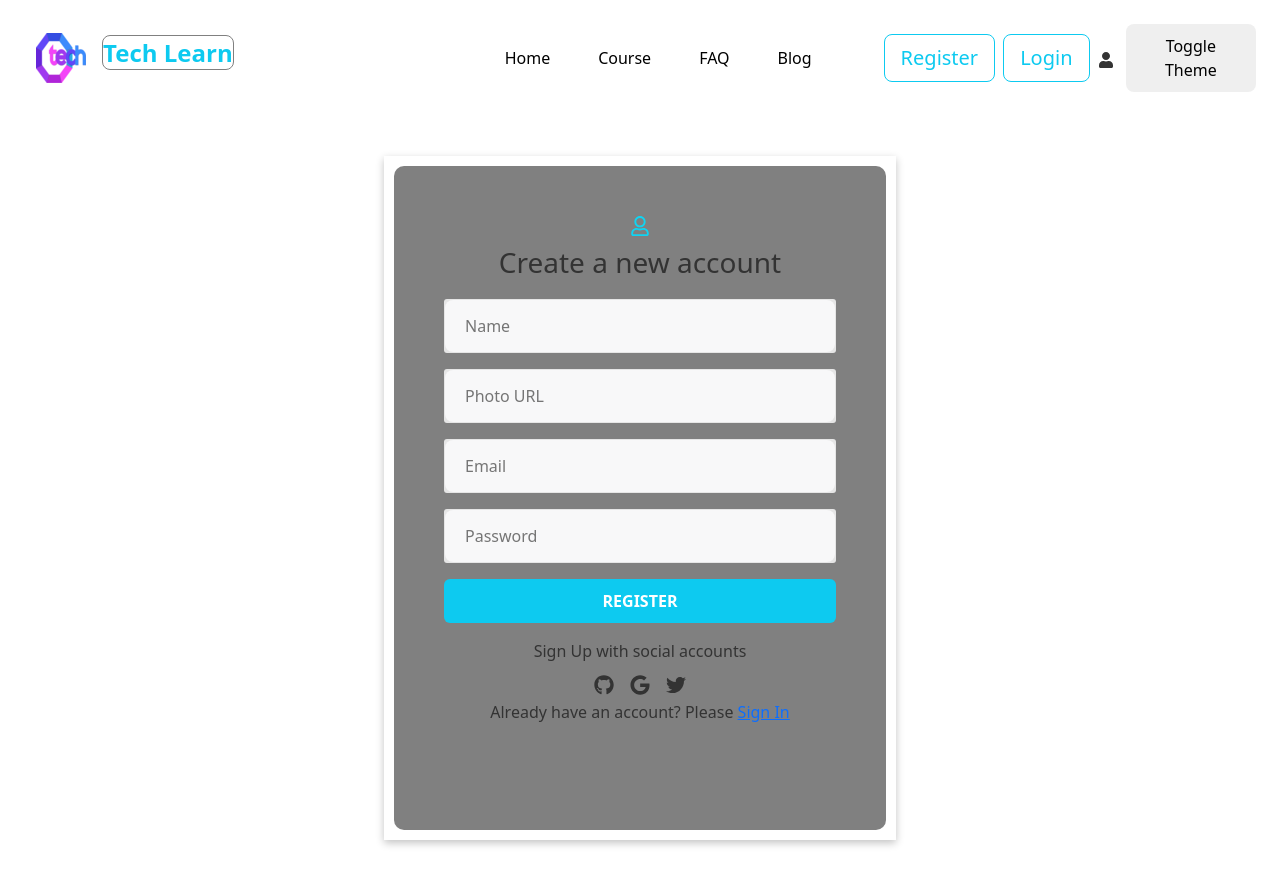
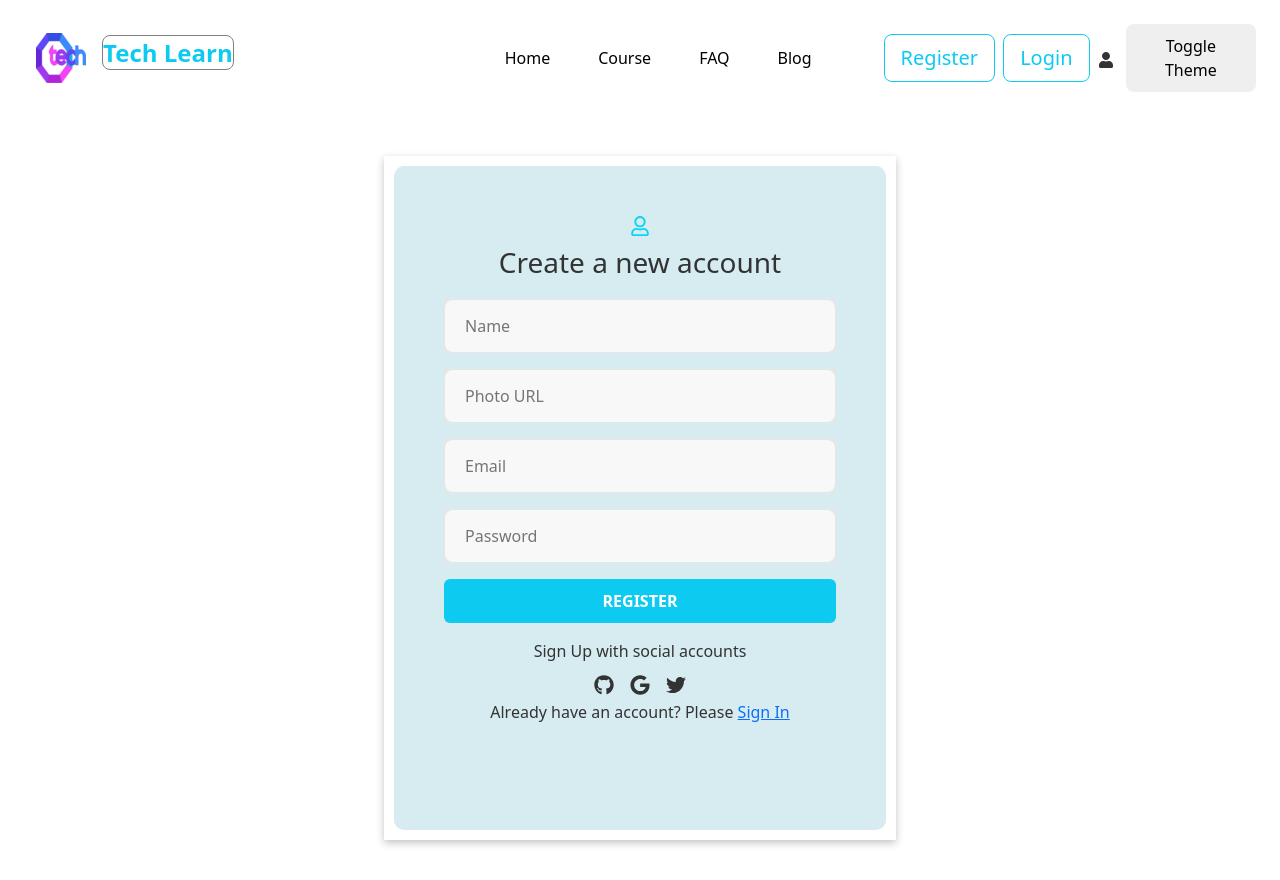
Before and after one commit to Ashraf59/tech-learn-client, a React (Create React App) app: page /register in a window 1280 px wide. Built offline with nearby package versions, Linux system fonts and the light colour scheme; no server answers.

Commit message:
React Pdf file added

```diff
--- a/package.json
+++ b/package.json
@@ -15,6 +15,7 @@
     "react-icons": "^4.6.0",
     "react-router-dom": "^6.4.2",
     "react-scripts": "5.0.1",
+    "react-to-pdf": "^0.0.14",
     "react-toastify": "^9.0.8",
     "web-vitals": "^2.1.4"
   },
--- a/src/Pages/Register/Register.css
+++ b/src/Pages/Register/Register.css
@@ -36,7 +36,7 @@ input{
 }
 .wrap-login{
     width:500px;
-    background-color: gray;
+    background-color: #d6ecf0;
     border-radius: 10px;
     position: relative;
 }
--- a/src/Shared/CourseDetails/CourseDetails.js
+++ b/src/Shared/CourseDetails/CourseDetails.js
@@ -1,11 +1,15 @@
 import React from 'react';
-import { Image } from 'react-bootstrap';
+import { Button, Image } from 'react-bootstrap';
 import { Link } from 'react-router-dom';
 import { FaStar  } from 'react-icons/fa';
+import Pdf from 'react-to-pdf';
+
 
 
 const CourseDetails = ({course}) => {
     const {title, image_url, details, instructor, _id, rating} = course;
+    const ref = React.createRef()
+
     return (
         <div className='shadow p-4 mb-4 rounded-3'>
             <img className = "img-fluid rounded-3" src={image_url} alt="" />
@@ -40,13 +44,25 @@ const CourseDetails = ({course}) => {
 
             </div>
 
+
+
             </div>
+
 
 
 
             </div>
 
 
+            <div>
+            <Pdf targetRef={ref} filename="course-example.pdf">
+                                {({ toPdf }) => <Button className="btn-design px-2 mt-3 bg-info" onClick={toPdf}>Download PFD File</Button>}
+                            </Pdf>
+                            <div className='' ref={ref}>
+                                <span className='text-white'>f</span>
+                            </div>
+
+            </div>
         </div>
     );
 };
```
Also changed, not shown: 1 other file (tests, documents, lock files or other folders).
